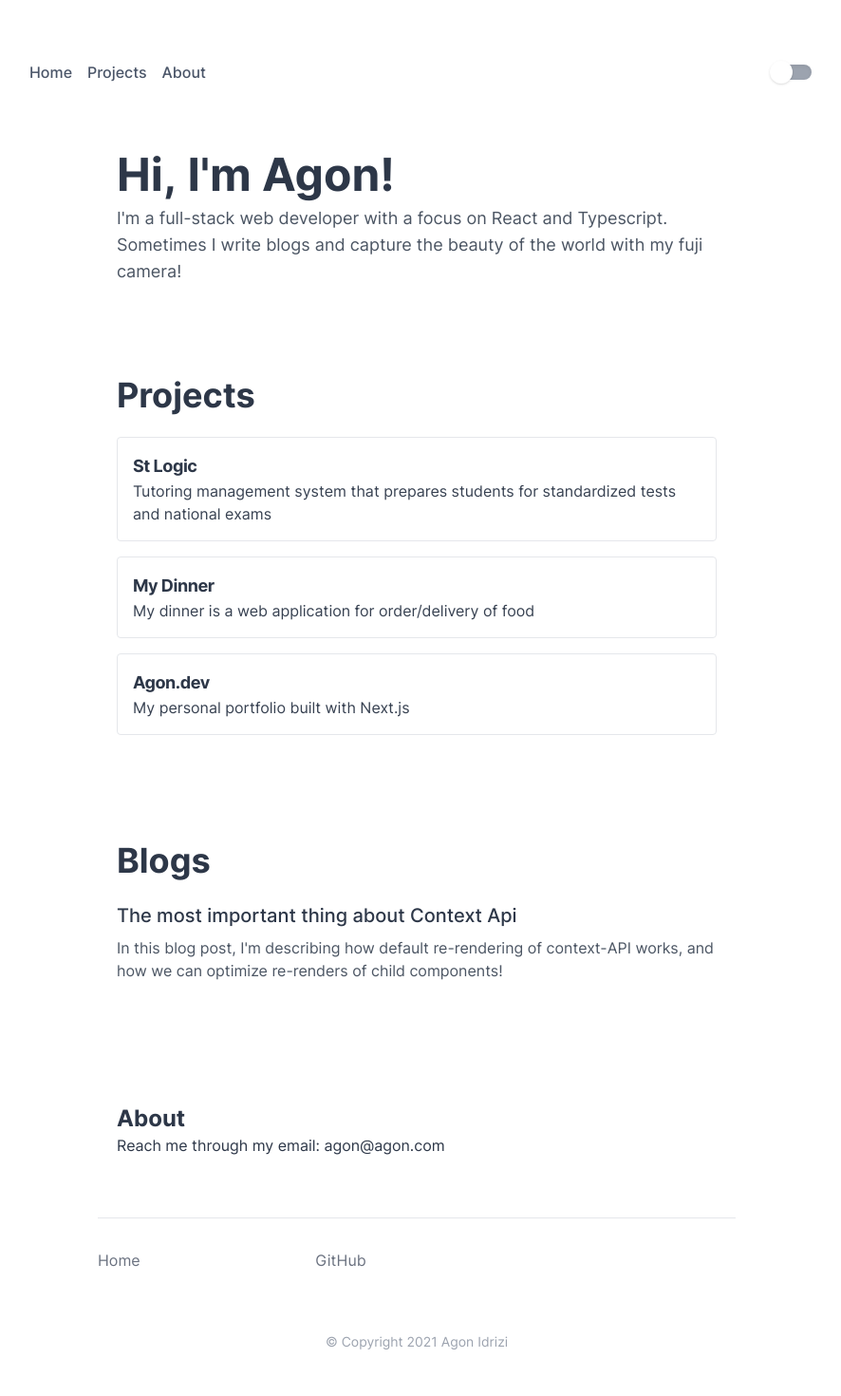
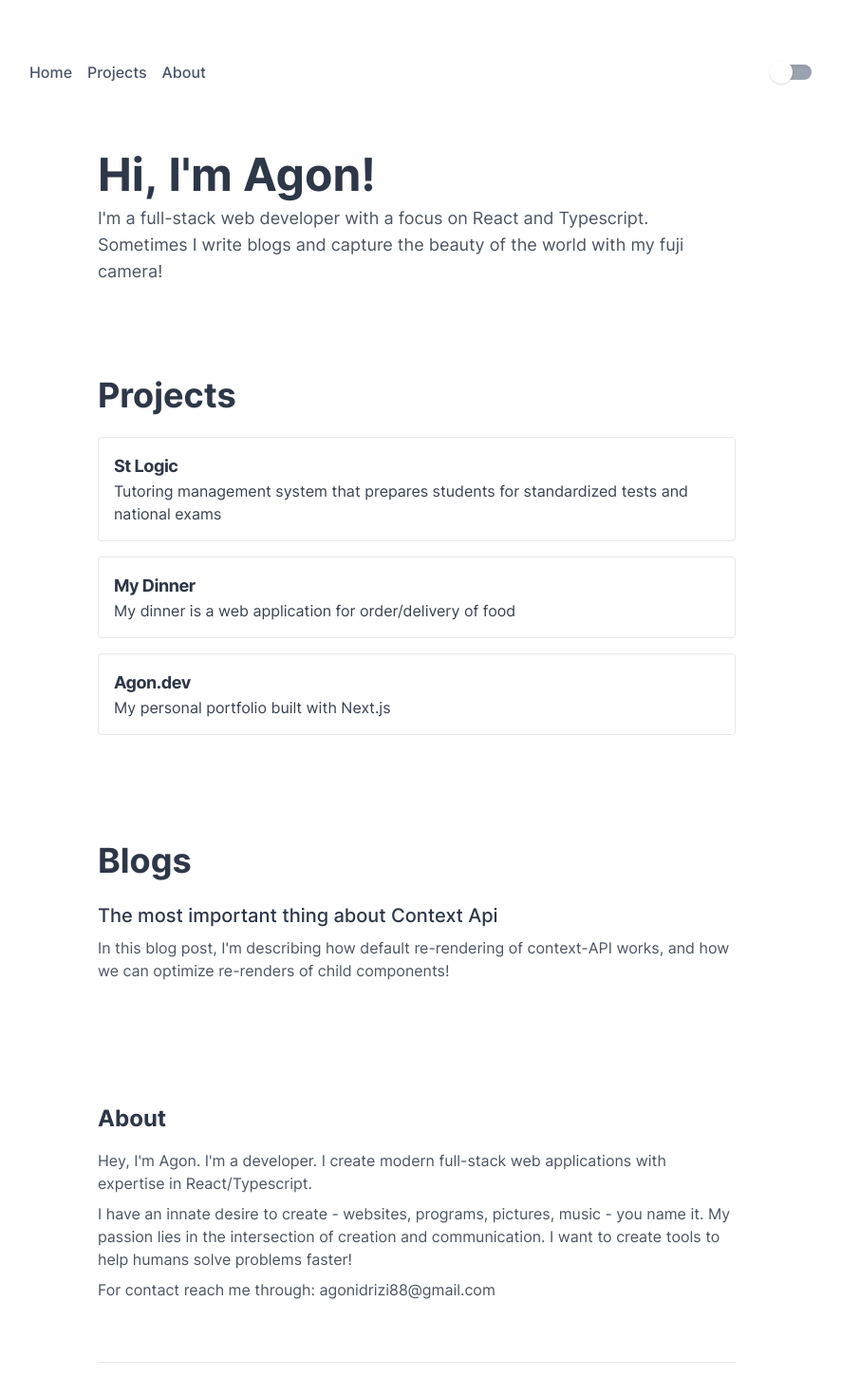
Before and after one commit to AgonIdrizi/agon-portfolio-blog, a Next.js app: page / in a window 1280 px wide. Shown: the top 1470 px of the page at 95% size, without its empty margins (201-1087 px from the left). Built offline with nearby package versions, Linux system fonts and the light colour scheme; what @tailwindcss/typography would draw is missing.

Commit message:
fix navlink text-selection on mobile

```diff
--- /dev/null
+++ b/src/components/AboutSection.tsx
@@ -0,0 +1,16 @@
+import React from 'react';
+
+const AboutSection = () => {
+  return (
+    <>
+      <h2 className="text-primary dark:text-gray-200 text-2xl mb-4 font-bold justify-center">About</h2>
+      <div className="contacts-content text-sm md:text-base lg:text-base text-primary dark:text-gray-200">
+        <p className="text-sm md:text-base lg:text-base text-gray-600 dark:text-gray-400">Hey, I'm Agon. I'm a developer. I create modern full-stack web applications with expertise in React/Typescript.</p>
+        <p className="text-sm md:text-base mt-2 lg:text-base text-gray-600 dark:text-gray-400">I have an innate desire to create - websites, programs, pictures, music - you name it. My passion lies in the intersection of creation and communication. I want to create tools to help humans solve problems faster!</p>
+        <p className="text-sm md:text-base mt-2 lg:text-base text-gray-600 dark:text-gray-400">For contact reach me through: agonidrizi88@gmail.com</p>
+      </div>
+    </>
+  );
+}
+
+export default AboutSection;
--- a/src/components/NavLinks/NavLink.tsx
+++ b/src/components/NavLinks/NavLink.tsx
@@ -9,13 +9,18 @@ export const NextLink = ({title, href}) => (
   </Link>
 )
 
+
 const NavLink = ({ contentInView, title, onNavLinkClick }) => {
+  const navLinkClickHandler = (e) => {
+    e.preventDefault()
+    onNavLinkClick()
+  }
   return (
     <a
-      onClick={() => onNavLinkClick()}
+      onClick={(e) => navLinkClickHandler(e)}
       className={`font-medium ${
         contentInView === title ? "text-red-300" : "text-secondary dark:text-gray-200"
-      } m-2 hover:text-red-400 cursor-pointer`}
+      } m-2 md:hover:text-red-400 lg:hover:text-red-400 disable-select cursor-pointer`}
     >
       {title}
     </a>
--- a/src/data/project/st-logic.mdx
+++ b/src/data/project/st-logic.mdx
@@ -14,7 +14,7 @@ image: ''
 
 <heading2> The Project</heading2>
 
-This project was a startup, funded by VC(Venture Capitalist). I was involved as a part of the front-end team. Working closely with UI/UX team, PM, QA, backend team. Transforming designs to match perfect-pixel, making UIs interactive and mobile-friendly.
+This project was a startup, funded by VC(Venture Capitalist). This was a big project where I was involved as a part of the front-end team. Working closely with UI/UX team, PM, QA, backend team. Transforming designs to match perfect-pixel, making UIs interactive and mobile-friendly.
 This project aimed to build a tutor management system. Tutors would provide courses to students, teach online and students could participate in classes and exams!
 
 <heading2> Technical details</heading2>
--- a/src/pages/index.tsx
+++ b/src/pages/index.tsx
@@ -4,6 +4,7 @@ import ScrollToTop from "../components/ScrollToTop/ScrollToTop";
 import Container from "../components/Container";
 import ProjectCard from "../components/ProjectCard";
 import BlogPost from "../components/BlogPost";
+import AboutSection from "@components/AboutSection";
 
 
 export default function Home() {
@@ -15,7 +16,7 @@ export default function Home() {
   return (
     <Container refs={{ homeDivRef, projectsDivRef, aboutDivRef}}>
       <div className="flex flex-col items-start max-w-2xl mx-auto mb-16  justify-center">
-        <section ref={homeDivRef} className="about-section flex flex-col mx-5  justify-center place-items-start">
+        <section ref={homeDivRef} className="about-section flex flex-col justify-center place-items-start">
           <h2 className="text-primary dark:text-gray-200 font-bold text-3xl md:text-5xl my-2 justify-start">Hi, I'm Agon!</h2>
           <div className="text-primary  sm:max-w-2xl">
             <h2 className="text-gray-600 leading-6 text-sm md:text-base lg:text-lg  dark:text-gray-200 ">
@@ -23,7 +24,7 @@ export default function Home() {
             </h2>
           </div>
         </section>
-        <section ref={projectsDivRef} className="projects-section flex flex-col w-500 mx-5 my-16 pt-4 sm:pt-8  justify-center place-items-start">
+        <section ref={projectsDivRef} className="projects-section flex flex-col w-500 my-16 pt-4 sm:pt-8  justify-center place-items-start">
           <h2 className="text-primary dark:text-gray-200 text-2xl md:text-4xl mb-6 font-bold justify-center">Projects</h2>
           <div className="projects-content ">
             <ProjectCard
@@ -35,7 +36,7 @@ export default function Home() {
             <ProjectCard title="Agon.dev" description="My personal portfolio built with Next.js" slug="agon-portfolio" icon="" />
           </div>
         </section>
-        <section className="projects-section flex flex-col w-500 mx-5  pt-4 sm:pt-8  justify-center place-items-start">
+        <section className="projects-section flex flex-col w-500  pt-4 sm:pt-8  justify-center place-items-start">
           <h2 className="text-primary dark:text-gray-200 text-2xl md:text-4xl mb-6 font-bold justify-center">Blogs</h2>
           <BlogPost
             title="The most important thing about Context Api"
@@ -43,11 +44,8 @@ export default function Home() {
             slug="context-api-rerendering"
           />
         </section >
-        <section ref={aboutDivRef} className="projects-section flex flex-col w-500  mx-5 mt-16 pt-4 sm:pt-8  justify-center place-items-start">
-          <h2 className="text-primary dark:text-gray-200 text-2xl font-bold justify-center">About</h2>
-          <div className="contacts-content text-sm md:text-base lg:text-base text-primary dark:text-gray-200">
-            Reach me through my email: agon@agon.com
-          </div>
+        <section ref={aboutDivRef} className="projects-section flex flex-col w-500 mt-16 pt-4 sm:pt-8  justify-center place-items-start">
+          <AboutSection />
         </section>
       </div>
     </Container>
--- a/src/styles/global.css
+++ b/src/styles/global.css
@@ -61,6 +61,13 @@ html {
 input:checked ~ .toggle__dot {
   transform: translateX(100%);
   background-color: #f8d9d9;
+}
+
+.disable-select {
+  user-select: none; /* standerd */
+  -moz-user-select: none; /* firefox specific */
+  -webkit-user-select: none; /* Chrome, Opera and Safari*/
+  -ms-user-select: none; /* IE, ms-edge */
 }
 
 .prose pre {
```
Also changed, not shown: src/components/NavLinks/NavLinks.tsx (line endings or trailing spaces).
